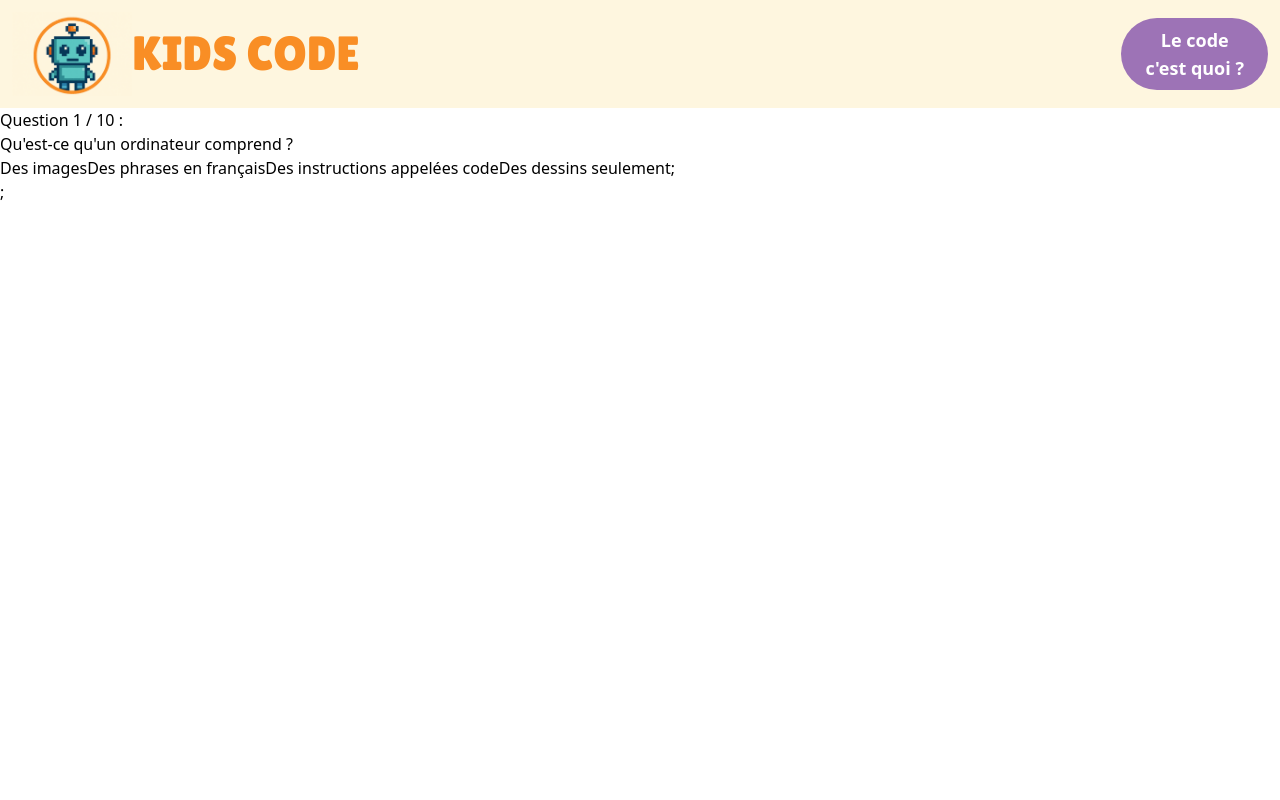
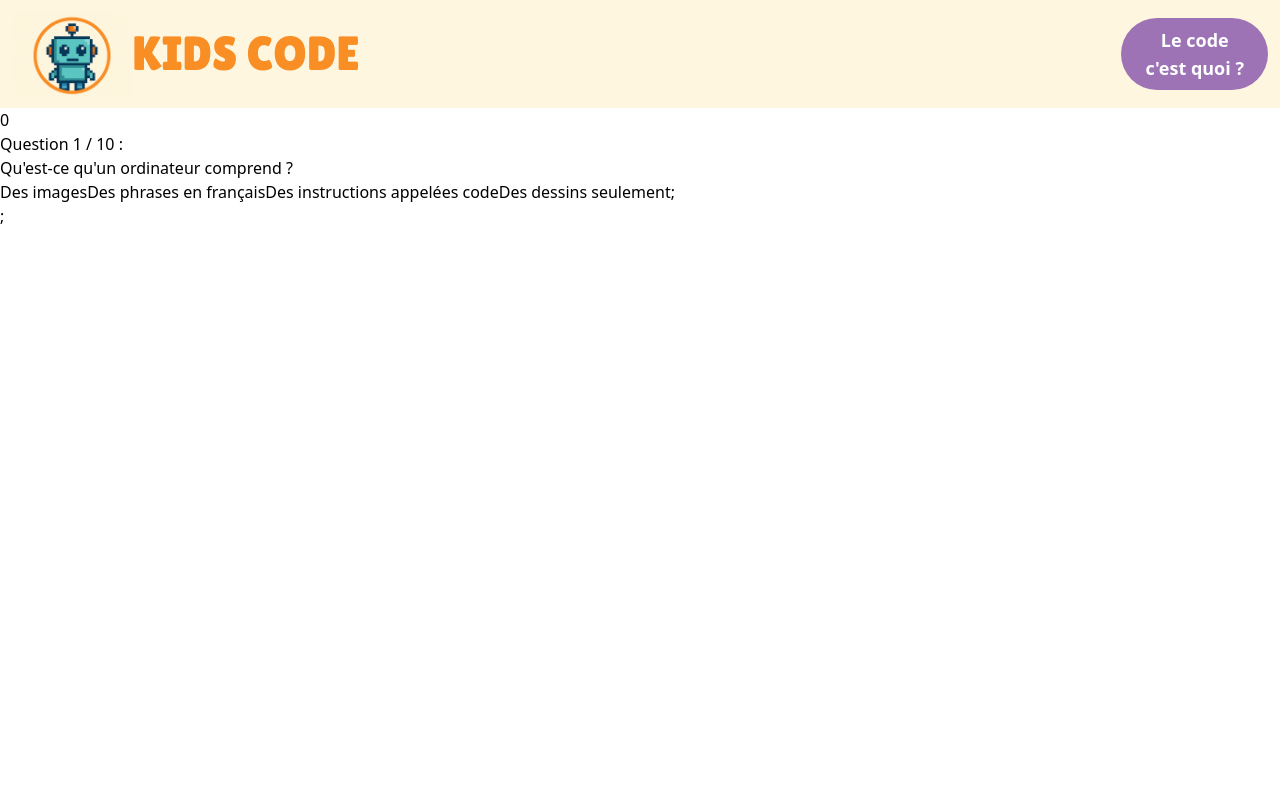
Before and after one commit to Marina-404/KIDS-QUIZ, a React (Vite) app in the folder kids-code/: page /quiz in a window 1280 px wide. Shown: the top 800 px of the page. Built offline with nearby package versions, Linux system fonts and the light colour scheme.

Commit message:
feat: add score

```diff
--- a/kids-code/src/Pages/Quiz.tsx
+++ b/kids-code/src/Pages/Quiz.tsx
@@ -1,4 +1,3 @@
-import type { Question } from "../types/Question";
 import { questionData } from "../data/quizData";
 import { useState } from "react";
 import { useNavigate } from "react-router";
@@ -10,13 +9,19 @@ function Quiz() {
   // choix du joueur
   const [select, setSelect] = useState<number | null>(null);
 
+  // enregistrer le score
+  const [score, setScore] = useState(0);
+
   // question actuelle
   const question = questionData[currentQuestion];
 
-  // enregistre la reponse
+  // enregistre la reponse si elle est vrai implemente +1 à score
   const handleClick = (index: number) => {
     setSelect(index);
-  }
+    if (index === question.correctIndex) {
+      setScore((valueScore) => valueScore +1);
+    }
+  };
 
   const navigate = useNavigate();
 
@@ -36,6 +41,7 @@ function Quiz() {
   return (
     <>
       <div>
+        <h4>{score}</h4>
         {/* numéro de la question */}
         <h2>
           Question {currentQuestion + 1} / {questionData.length} :
@@ -84,7 +90,7 @@ function Quiz() {
             type="button"
             onClick={() => navigate ("/resultat")}
             >
-              Voir tes resultats
+              Voir tes resultats 🚀
             </button>
           ) : (
           <button
```
